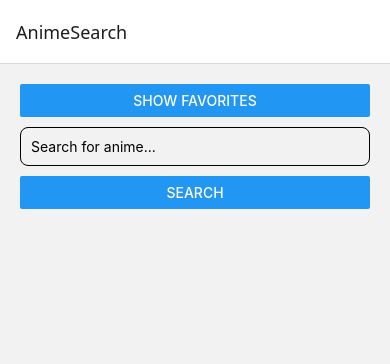
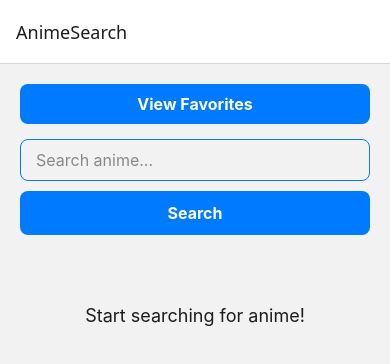
Before and after one commit to IkeAni/AnimeVault, a React Native app: screen /Search in a window 390 px wide. Shown: the top 364 px of the page. Built offline with nearby package versions, Linux system fonts and the light colour scheme.

Commit message:
added some ux to make the app more professional

```diff
--- a/components/AnimeCard.js
+++ b/components/AnimeCard.js
@@ -1,13 +1,16 @@
 import React from 'react';
-import { View, Text, Image, Button, StyleSheet, TouchableOpacity } from 'react-native';
-import { useNavigation } from '@react-navigation/native'; // Import navigation
+import { View, Text, Image, TouchableOpacity, StyleSheet } from 'react-native';
+import { useNavigation, useTheme } from '@react-navigation/native';
+import * as Animatable from 'react-native-animatable'; // for fade-in animation
 
 const AnimeCard = ({ title, imageUrl, onAddFavorite, onRemoveFavorite, isFavoriteScreen, animeId }) => {
-    const navigation = useNavigation(); // Use useNavigation hook
+    const navigation = useNavigation();
+    const { colors } = useTheme();
 
     return (
-        <View style={styles.card}>
+        <Animatable.View animation="fadeInUp" duration={500} style={[styles.card, { backgroundColor: colors.card }]}>
             <TouchableOpacity
+                style={{ alignItems: 'center' }}
                 onPress={() => {
                     if (animeId) {
                         navigation.navigate('AnimeDetails', { animeId });
@@ -17,42 +20,54 @@ const AnimeCard = ({ title, imageUrl, onAddFavorite, onRemoveFavorite, isFavorit
                 }}
             >
                 <Image source={{ uri: imageUrl }} style={styles.image} />
-                <Text style={styles.title}>{title}</Text>
+                <Text style={[styles.title, { color: colors.text }]}>{title}</Text>
             </TouchableOpacity>
 
-            {isFavoriteScreen ? (
-                <Button title="Remove from Favorites" onPress={onRemoveFavorite} />
-            ) : (
-                <Button title="Add to Favorites" onPress={onAddFavorite} />
-            )}
-        </View>
+            <TouchableOpacity
+                style={[styles.button, { backgroundColor: colors.primary }]}
+                onPress={isFavoriteScreen ? onRemoveFavorite : onAddFavorite}
+            >
+                <Text style={styles.buttonText}>
+                    {isFavoriteScreen ? 'Remove from Favorites' : 'Add to Favorites'}
+                </Text>
+            </TouchableOpacity>
+        </Animatable.View>
     );
 };
 
 const styles = StyleSheet.create({
     card: {
-        backgroundColor: '#fff',
-        borderRadius: 10,
-        padding: 10,
-        marginBottom: 15,
-        alignItems: 'center',
+        borderRadius: 12,
+        padding: 15,
+        marginBottom: 20,
         shadowColor: '#000',
         shadowOffset: { width: 0, height: 2 },
-        shadowOpacity: 0.2,
-        shadowRadius: 4,
+        shadowOpacity: 0.3,
+        shadowRadius: 6,
         elevation: 5,
     },
     image: {
-        width: 120,
-        height: 180,
+        width: 140,
+        height: 200,
         borderRadius: 10,
         marginBottom: 10,
     },
     title: {
-        fontSize: 16,
+        fontSize: 18,
         fontWeight: 'bold',
         textAlign: 'center',
-        marginBottom: 8,
+        marginBottom: 10,
+    },
+    button: {
+        marginTop: 8,
+        paddingVertical: 8,
+        paddingHorizontal: 20,
+        borderRadius: 20,
+    },
+    buttonText: {
+        color: '#fff',
+        fontWeight: 'bold',
+        textAlign: 'center',
     },
 });
 
--- a/components/AnimeDetailsScreen.js
+++ b/components/AnimeDetailsScreen.js
@@ -1,26 +1,21 @@
 import React, { useState, useEffect } from 'react';
 import { View, Text, Image, StyleSheet, ScrollView, ActivityIndicator } from 'react-native';
+import { useTheme } from '@react-navigation/native';
 
 const AnimeDetailsScreen = ({ route }) => {
-    const { animeId } = route.params; // Get animeId from navigation
+    const { animeId } = route.params;
     const [animeDetails, setAnimeDetails] = useState(null);
+    const { colors } = useTheme();
 
     useEffect(() => {
         const fetchAnimeDetails = async () => {
             console.log('Fetching anime with ID:', animeId);
-            console.log('Received animeId:', animeId);
-
             try {
                 const response = await fetch(`https://api.jikan.moe/v4/anime/${animeId}`);
-                console.log('Response status:', response.status);
-
                 if (!response.ok) {
                     throw new Error(`HTTP error: ${response.status}`);
                 }
-
                 const data = await response.json();
-                console.log('Fetched data:', data);
-
                 setAnimeDetails(data.data);
             } catch (error) {
                 console.error('Error fetching anime details:', error);
@@ -33,20 +28,22 @@ const AnimeDetailsScreen = ({ route }) => {
     if (!animeDetails) {
         return (
             <View style={styles.loadingContainer}>
-                <ActivityIndicator size="large" color="#0000ff" />
-                <Text>Loading details...</Text>
+                <ActivityIndicator size="large" color={colors.primary} />
+                <Text style={[styles.loadingText, { color: colors.text }]}>Loading details...</Text>
             </View>
         );
     }
 
     return (
-        <ScrollView style={styles.container}>
+        <ScrollView style={[styles.container, { backgroundColor: colors.background }]}>
             <Image source={{ uri: animeDetails?.images?.jpg?.image_url }} style={styles.image} />
-            <Text style={styles.title}>{animeDetails.title}</Text>
-            <Text style={styles.description}>{animeDetails.synopsis}</Text>
-            <Text style={styles.info}>Release Year: {animeDetails.year}</Text>
-            <Text style={styles.info}>Score: {animeDetails.score}</Text>
-            <Text style={styles.info}>Genres: {animeDetails.genres.map(genre => genre.name).join(', ')}</Text>
+            <Text style={[styles.title, { color: colors.text }]}>{animeDetails.title}</Text>
+            <Text style={[styles.description, { color: colors.text }]}>{animeDetails.synopsis || 'No description available.'}</Text>
+            <Text style={[styles.info, { color: colors.text }]}>Release Year: {animeDetails.year || 'Unknown'}</Text>
+            <Text style={[styles.info, { color: colors.text }]}>Score: {animeDetails.score ?? 'N/A'}</Text>
+            <Text style={[styles.info, { color: colors.text }]}>
+                Genres: {animeDetails.genres?.map(genre => genre.name).join(', ') || 'Unknown'}
+            </Text>
         </ScrollView>
     );
 };
@@ -55,28 +52,31 @@ const styles = StyleSheet.create({
     container: {
         flex: 1,
         padding: 20,
-        backgroundColor: '#fff',
     },
     loadingContainer: {
         flex: 1,
         justifyContent: 'center',
         alignItems: 'center',
+        backgroundColor: '#fff',
+    },
+    loadingText: {
+        marginTop: 10,
+        fontSize: 16,
     },
     image: {
         width: '100%',
         height: 250,
-        borderRadius: 10,
+        borderRadius: 15,
         marginBottom: 20,
     },
     title: {
-        fontSize: 24,
+        fontSize: 26,
         fontWeight: 'bold',
         marginBottom: 10,
     },
     description: {
         fontSize: 16,
-        marginBottom: 10,
-        color: '#555',
+        marginBottom: 15,
     },
     info: {
         fontSize: 16,
--- a/components/AnimeSearch.js
+++ b/components/AnimeSearch.js
@@ -1,21 +1,33 @@
 import React, { useState } from 'react';
-import { View, TextInput, Button, FlatList, StyleSheet, Alert } from 'react-native';
+import { View, TextInput, FlatList, StyleSheet, ActivityIndicator, Text, TouchableOpacity } from 'react-native';
 import axios from 'axios';
 import AnimeCard from './AnimeCard';
-import { useNavigation } from '@react-navigation/native';
-import AsyncStorage from '@react-native-async-storage/async-storage'; // New import
+import { useNavigation, useTheme } from '@react-navigation/native';
+import AsyncStorage from '@react-native-async-storage/async-storage';
 
 const AnimeSearch = () => {
   const [query, setQuery] = useState('');
   const [animeList, setAnimeList] = useState([]);
+  const [loading, setLoading] = useState(false);
   const navigation = useNavigation();
+  const { colors } = useTheme();
 
   const searchAnime = async () => {
+    if (!query.trim()) return;
+
     try {
+      setLoading(true);
       const response = await axios.get(`https://api.jikan.moe/v4/anime?q=${query}&limit=10`);
-      setAnimeList(response.data.data);
+
+      const uniqueAnimeList = Array.from(
+        new Map(response.data.data.map(item => [item.mal_id, item])).values()
+      );
+
+      setAnimeList(uniqueAnimeList);
     } catch (error) {
       console.error('Error fetching anime:', error);
+    } finally {
+      setLoading(false);
     }
   };
 
@@ -26,57 +38,109 @@ const AnimeSearch = () => {
 
       const isAlreadyFavorite = favorites.some((fav) => fav.mal_id === anime.mal_id);
       if (isAlreadyFavorite) {
-        Alert.alert('Notice', 'Anime is already in favorites.');
+        alert('Anime is already in favorites.');
         return;
       }
 
       const updatedFavorites = [...favorites, anime];
       await AsyncStorage.setItem('favorites', JSON.stringify(updatedFavorites));
-
-      Alert.alert('Success!', `${anime.title} added to favorites.`);
+      alert(`${anime.title} added to favorites!`);
     } catch (error) {
       console.error('Error adding favorite:', error);
     }
   };
 
   return (
-    <View style={styles.container}>
-      <Button title="Show Favorites" onPress={() => navigation.navigate('Favorites')} />
+    <View style={[styles.container, { backgroundColor: colors.background }]}>
+      <TouchableOpacity
+        style={[styles.favoritesButton, { backgroundColor: colors.primary }]}
+        onPress={() => navigation.navigate('Favorites')}
+      >
+        <Text style={styles.favoritesButtonText}>View Favorites</Text>
+      </TouchableOpacity>
 
       <TextInput
-        placeholder="Search for anime..."
+        placeholder="Search anime..."
+        placeholderTextColor="#888"
         value={query}
         onChangeText={setQuery}
-        style={styles.input}
+        style={[styles.input, { color: colors.text, borderColor: colors.primary }]}
+        onSubmitEditing={searchAnime}
+        returnKeyType="search"
       />
-      <Button title="Search" onPress={searchAnime} />
 
+      <TouchableOpacity
+        style={[styles.searchButton, { backgroundColor: colors.primary }]}
+        onPress={searchAnime}
+      >
+        <Text style={styles.searchButtonText}>Search</Text>
+      </TouchableOpacity>
+
+      {loading ? (
+        <ActivityIndicator size="large" color={colors.primary} style={{ marginTop: 20 }} />
+      ) : (
         <FlatList
           data={animeList}
-        keyExtractor={(item, index) => item.mal_id.toString() + index.toString()}
+          keyExtractor={(item) => item.mal_id.toString()}
+          contentContainerStyle={{ paddingBottom: 20 }}
           renderItem={({ item }) => (
             <AnimeCard
               title={item.title}
+              imageUrl={item.images.jpg.image_url}
               animeId={item.mal_id}
-            imageUrl={item.images.jpg.image_url}
               onAddFavorite={() => addFavorite(item)}
             />
           )}
+          ListEmptyComponent={!loading && (
+            <Text style={[styles.emptyText, { color: colors.text }]}>
+              {query ? 'No anime found.' : 'Start searching for anime!'}
+            </Text>
+          )}
         />
+      )}
     </View>
   );
 };
 
 const styles = StyleSheet.create({
   container: {
+    flex: 1,
     padding: 20,
-    flex: 1,
   },
   input: {
     borderWidth: 1,
-    padding: 10,
-    marginVertical: 10,
     borderRadius: 8,
+    paddingHorizontal: 15,
+    paddingVertical: 10,
+    marginBottom: 10,
+    fontSize: 16,
+  },
+  searchButton: {
+    paddingVertical: 12,
+    borderRadius: 8,
+    alignItems: 'center',
+    marginBottom: 20,
+  },
+  searchButtonText: {
+    color: '#fff',
+    fontWeight: 'bold',
+    fontSize: 16,
+  },
+  favoritesButton: {
+    paddingVertical: 10,
+    borderRadius: 8,
+    alignItems: 'center',
+    marginBottom: 15,
+  },
+  favoritesButtonText: {
+    color: '#fff',
+    fontWeight: 'bold',
+    fontSize: 16,
+  },
+  emptyText: {
+    textAlign: 'center',
+    marginTop: 50,
+    fontSize: 18,
   },
 });
 
--- a/components/FavoritesScreen.js
+++ b/components/FavoritesScreen.js
@@ -1,10 +1,12 @@
 import React, { useEffect, useState } from 'react';
-import { View, Text, StyleSheet, FlatList, Alert } from 'react-native';
+import { View, Text, StyleSheet, FlatList, TouchableOpacity } from 'react-native';
 import AsyncStorage from '@react-native-async-storage/async-storage';
 import AnimeCard from './AnimeCard';
+import { useTheme } from '@react-navigation/native';
 
 const FavoritesScreen = () => {
     const [favorites, setFavorites] = useState([]);
+    const { colors } = useTheme();
 
     useEffect(() => {
         fetchFavorites();
@@ -26,8 +28,7 @@ const FavoritesScreen = () => {
             const updatedFavorites = favorites.filter((anime) => anime.mal_id !== animeId);
             setFavorites(updatedFavorites);
             await AsyncStorage.setItem('favorites', JSON.stringify(updatedFavorites));
-
-            Alert.alert('Deleted!', 'Anime removed from favorites.');
+            alert('Anime removed from favorites!');
         } catch (error) {
             console.error('Error removing favorite:', error);
         }
@@ -35,17 +36,20 @@ const FavoritesScreen = () => {
 
     if (favorites.length === 0) {
         return (
-            <View style={styles.container}>
-                <Text style={styles.emptyText}>No favorites added yet!</Text>
+            <View style={[styles.container, { backgroundColor: colors.background }]}>
+                <Text style={[styles.emptyText, { color: colors.text }]}>
+                    You haven't added any favorites yet.
+                </Text>
             </View>
         );
     }
 
     return (
-        <View style={styles.container}>
+        <View style={[styles.container, { backgroundColor: colors.background }]}>
             <FlatList
                 data={favorites}
-                keyExtractor={(item, index) => item.mal_id.toString() + index.toString()}
+                keyExtractor={(item) => item.mal_id.toString()}
+                contentContainerStyle={{ paddingBottom: 20 }}
                 renderItem={({ item }) => (
                     <AnimeCard
                         title={item.title}
@@ -62,12 +66,13 @@ const FavoritesScreen = () => {
 
 const styles = StyleSheet.create({
     container: {
+        flex: 1,
         padding: 20,
-        flex: 1,
+        justifyContent: 'center',
+        alignItems: 'center',
     },
     emptyText: {
-        fontSize: 18,
-        fontWeight: 'bold',
+        fontSize: 20,
         textAlign: 'center',
         marginTop: 20,
     },
--- a/package.json
+++ b/package.json
@@ -18,6 +18,7 @@
     "expo-status-bar": "~2.0.1",
     "react": "18.3.1",
     "react-native": "0.76.9",
+    "react-native-animatable": "^1.4.0",
     "react-native-gesture-handler": "~2.20.2",
     "react-native-reanimated": "~3.16.1",
     "react-native-safe-area-context": "4.12.0",
```
Also changed, not shown: navigation/AppNavigator.js (+42 -5 lines), 1 other file (tests, documents, lock files or other folders). Lines whose indentation alone changed are shown as unchanged.
